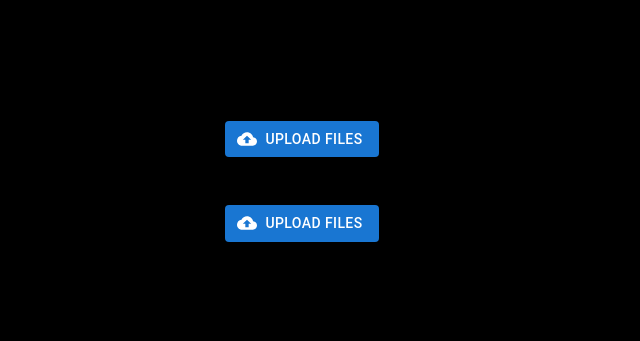
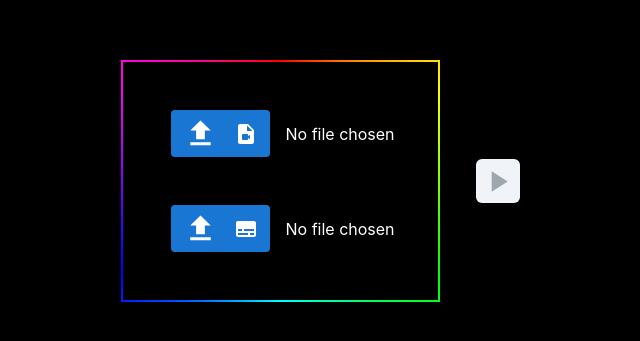
Before and after one commit to fatihatac/vidstack-translator-app, a React (Create React App) app: page / in a window 1280 px wide. Shown: the part 219-560 px from the top of the page, without its empty margins (338-978 px from the left). Built offline with nearby package versions, Linux system fonts and the light colour scheme.

Commit message:
file name container added. after uploading file you have to press play button for playing.

```diff
--- a/src/App.css
+++ b/src/App.css
@@ -35,6 +35,13 @@ body,
     /* background-color: black; */
     margin: 0;
     padding: 0;
+}
+
+.controls {
+    padding: 2rem;
+    border: 2px solid;
+    border-image: conic-gradient(red, yellow, lime, aqua, blue, magenta, red) 1;
+    background-color: black;
 }
 
 #player-container {
@@ -121,3 +128,13 @@ body,
     top: 2em;
     right: 2em;
 }
+
+#play-button {
+    padding: 0;
+    left: 2em;
+}
+
+.file-name {
+    width: 120px;
+    color: white;
+}
--- a/src/App.js
+++ b/src/App.js
@@ -10,15 +10,19 @@ import {
 import FileInput from "./components/FileInput";
 import SubtitleDisplay from "./components/SubtitleDisplay";
 import CloseButton from "./components/CloseButton";
+import PlayButton from "./components/PlayButton";
 
 function App() {
   const [videoFile, setVideoFile] = useState(null);
   const [videoType, setVideoType] = useState(null);
   const [videoName, setVideoName] = useState(null);
   const [subFile, setSubFile] = useState(null);
-  const [currentSubtitle, setCurrentSubtitle] = useState("");
+  const [subFileName, setSubFileName] = useState(null);
+  const [currentSubtitle, setCurrentSubtitle] = useState(null);
   const [subtitles, setSubtitles] = useState([]);
   const [isControlsVisible, setControlsVisible] = useState(false);
+  const [isPlayButtonClicked, setPlayButtonClicked] = useState(false);
+  const [isPlayerLoaded, setIsPlayerLoaded] = useState(false);
 
   const handleTimeUpdate = (event) => {
     const currentSub = subtitles.find(
@@ -33,27 +37,43 @@ function App() {
     setControlsVisible(event);
   }
 
-  function handleClick() {
+  function handleCloseClick() {
     setVideoFile(null);
     setVideoName(null);
     setSubFile(null);
     setVideoType(null);
+    setSubFileName(null);
+    setPlayButtonClicked(false);
+    setIsPlayerLoaded(false);
     const inputs = document.querySelectorAll("input");
     inputs.forEach((input) => (input.value = ""));
   }
 
+  function handlePlayClick() {
+    setPlayButtonClicked(true);
+  }
   return (
     <>
       <div className="app">
+        <div className="controls-container">
           <FileInput
             setVideoFile={setVideoFile}
             setSubtitles={setSubtitles}
             setSubFile={setSubFile}
             setVideoType={setVideoType}
             setVideoName={setVideoName}
+            setSubFileName={setSubFileName}
+            videoName={videoName}
+            subFileName={subFileName}
           />
-        {videoFile && subFile && (
+          <PlayButton
+            onClick={handlePlayClick}
+            disabled={!videoFile || !subFile}
+          />
+        </div>
+        {videoFile && subFile && isPlayButtonClicked && (
           <div id="player-container">
+            {isPlayerLoaded && (
               <MediaPlayer
                 title={videoName}
                 src={{ src: videoFile, type: videoType }}
@@ -61,7 +81,7 @@ function App() {
                 onTimeUpdate={handleTimeUpdate}
                 onControlsChange={handleControlsChange}
               >
-              <CloseButton onClick={handleClick} />
+                <CloseButton onClick={handleCloseClick} />
                 <MediaProvider>
                   {currentSubtitle && (
                     <SubtitleDisplay
@@ -72,6 +92,7 @@ function App() {
                 </MediaProvider>
                 <DefaultVideoLayout icons={defaultLayoutIcons} />
               </MediaPlayer>
+            )}
           </div>
         )}
       </div>
--- a/src/components/BaseIconButton.jsx
+++ /dev/null
@@ -1,18 +0,0 @@
-import React from "react";
-import IconButton from "@mui/joy/IconButton";
-
-function BaseIconButton({ id, variant, color, text, onClick }) {
-  return (
-    <IconButton
-      id={id}
-      variant={variant}
-      color={color}
-      size="lg"
-      onClick={onClick}
-    >
-      {text}
-    </IconButton>
-  );
-}
-
-export default BaseIconButton;
--- a/src/components/CloseButton.jsx
+++ b/src/components/CloseButton.jsx
@@ -1,16 +1,18 @@
 import React from "react";
-import BaseIconButton from "./BaseIconButton";
 import CloseIcon from "@mui/icons-material/Close";
+import IconButton from "@mui/joy/IconButton";
 
 function CloseButton({ onClick }) {
   return (
-    <BaseIconButton
+    <IconButton
       id="close-button"
-      text={<CloseIcon fontSize="large" />}
       variant="solid"
       color="danger"
       onClick={onClick}
-    />
+      size="lg"
+    >
+      <CloseIcon fontSize="large" />
+    </IconButton>
   );
 }
 
--- a/src/components/FileInput.jsx
+++ b/src/components/FileInput.jsx
@@ -2,6 +2,8 @@ import React from "react";
 import Input from "./Input";
 import srtParser2 from "srt-parser-2";
 import { Stack } from "@mui/material";
+import SubtitlesIcon from "@mui/icons-material/Subtitles";
+import VideoFileIcon from "@mui/icons-material/VideoFile";
 
 function FileInput({
   setSubFile,
@@ -9,10 +11,14 @@ function FileInput({
   setVideoFile,
   setVideoType,
   setVideoName,
+  setSubFileName,
+  subFileName,
+  videoName,
 }) {
   function handleSubtitleFileUpload(event) {
     const file = event.target.files[0];
     setSubFile(file);
+    setSubFileName(file.name);
 
     if (file) {
       const reader = new FileReader();
@@ -22,7 +28,7 @@ function FileInput({
 
         const parser = new srtParser2();
         try {
-          const srtData = parser.fromSrt(fileContent); // SRT dosyasını parse et
+          const srtData = parser.fromSrt(fileContent);
           setSubtitles(srtData);
         } catch (error) {
           console.error("SRT dosyası işlenirken hata:", error);
@@ -41,7 +47,6 @@ function FileInput({
   }
 
   return (
-    <div className="controls-container">
     <div className="controls">
       <Stack spacing={2}>
         <Stack direction="row" alignItems="center">
@@ -50,6 +55,8 @@ function FileInput({
             fileType="video"
             accept="video/*"
             onChange={handleVideoFileChange}
+            endIcon={<VideoFileIcon />}
+            fileName={videoName}
           />
         </Stack>
         <Stack direction="row" alignItems="center">
@@ -58,10 +65,11 @@ function FileInput({
             fileType="sub"
             accept=".srt"
             onChange={handleSubtitleFileUpload}
+            endIcon={<SubtitlesIcon />}
+            fileName={subFileName}
           />
         </Stack>
       </Stack>
-      </div>
     </div>
   );
 }
--- a/src/components/Input.jsx
+++ b/src/components/Input.jsx
@@ -1,9 +1,8 @@
 import React from "react";
 import { styled } from "@mui/material/styles";
 import Button from "@mui/material/Button";
-import CloudUploadIcon from "@mui/icons-material/CloudUpload";
-
-function Input({ type, fileType, accept, onChange }) {
+import FileUploadIcon from "@mui/icons-material/FileUpload";
+function Input({ type, fileType, accept, onChange, endIcon, fileName }) {
   const VisuallyHiddenInput = styled("input")({
     clip: "rect(0 0 0 0)",
     clipPath: "inset(50%)",
@@ -19,15 +18,22 @@ function Input({ type, fileType, accept, onChange }) {
     <>
       <Button
         component="label"
+        size=""
         role={undefined}
         variant="contained"
         tabIndex={-1}
         sx={{ margin: "1rem" }}
-        startIcon={<CloudUploadIcon />}
+        startIcon={<FileUploadIcon fontSize="large" />}
+        endIcon={endIcon}
       >
-        Upload files
-        <VisuallyHiddenInput type={type} onChange={onChange} multiple />
+        <VisuallyHiddenInput
+          type={type}
+          accept={accept}
+          onChange={onChange}
+          multiple
+        />
       </Button>
+      <div className="file-name">{fileName ? fileName : "No file chosen"}</div>
       {/* <Button component="label" variant="outlined" sx={{ margin: "1rem" }}>
         Upload {fileType}
         <input type={type} accept={accept} onChange={onChange} hidden />
--- /dev/null
+++ b/src/components/PlayButton.jsx
@@ -0,0 +1,20 @@
+import React from "react";
+import PlayArrowIcon from "@mui/icons-material/PlayArrow";
+import IconButton from "@mui/joy/IconButton";
+
+function PlayButton({ onClick, disabled }) {
+  return (
+    <IconButton
+      id="play-button"
+      variant="solid"
+      color="success"
+      size="lg"
+      onClick={onClick}
+      disabled={disabled}
+    >
+      <PlayArrowIcon fontSize="large" />
+    </IconButton>
+  );
+}
+
+export default PlayButton;
```
Lines whose indentation alone changed are shown as unchanged.
